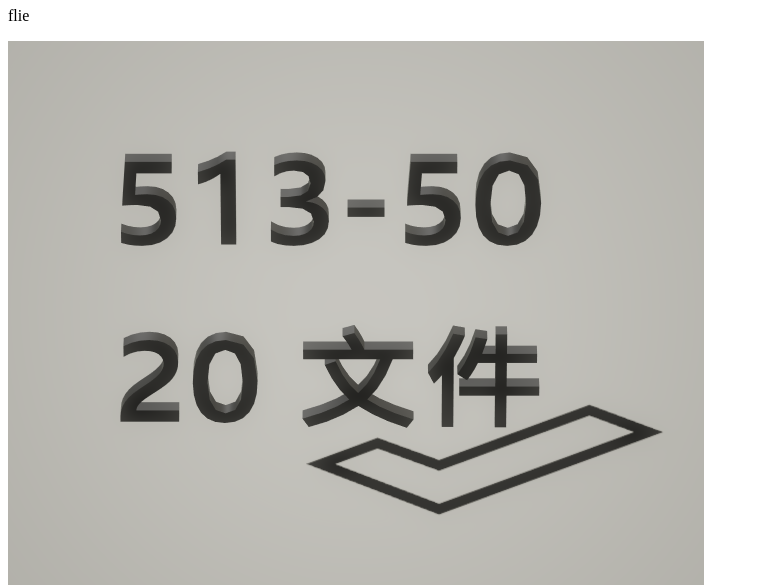
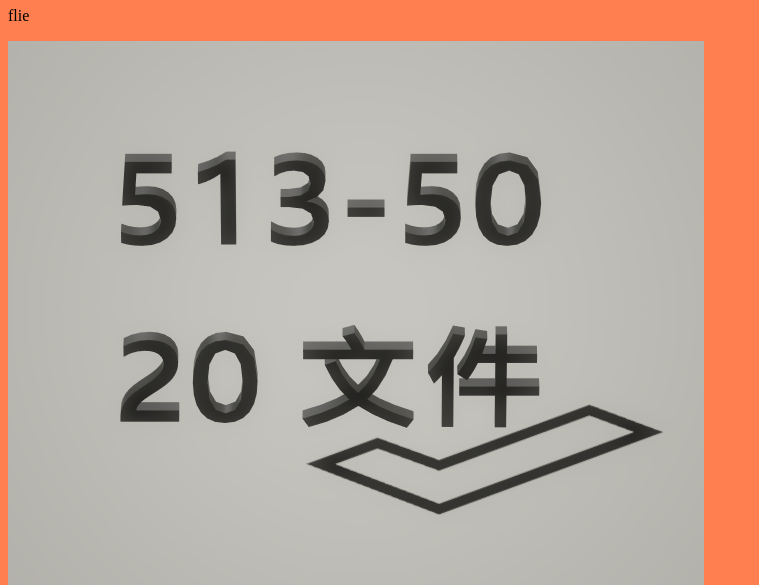
Before and after one commit to wangchess222/wangchess222.github.io, a plain HTML site: page index.html in a window 1280 px wide. Shown: the part 73-658 px from the top of the page, without its empty margins (0-759 px from the left). Drawn offline with Linux system fonts and the light colour scheme.

Commit message:
Update index.html

```diff
--- a/index.html
+++ b/index.html
@@ -5,7 +5,7 @@
 <meta charset="utf-8">
 <title>下载513 file</title>
 </head>
-<body>
+<body bgcolor='FF7F50'>
     <h1>513-5020</h1>
     <p>flie</p>
     <a href="https://github.com/wangchess222/wangchess222.github.io/archive/refs/heads/main.zip"><img src="1.png"></a>
```
